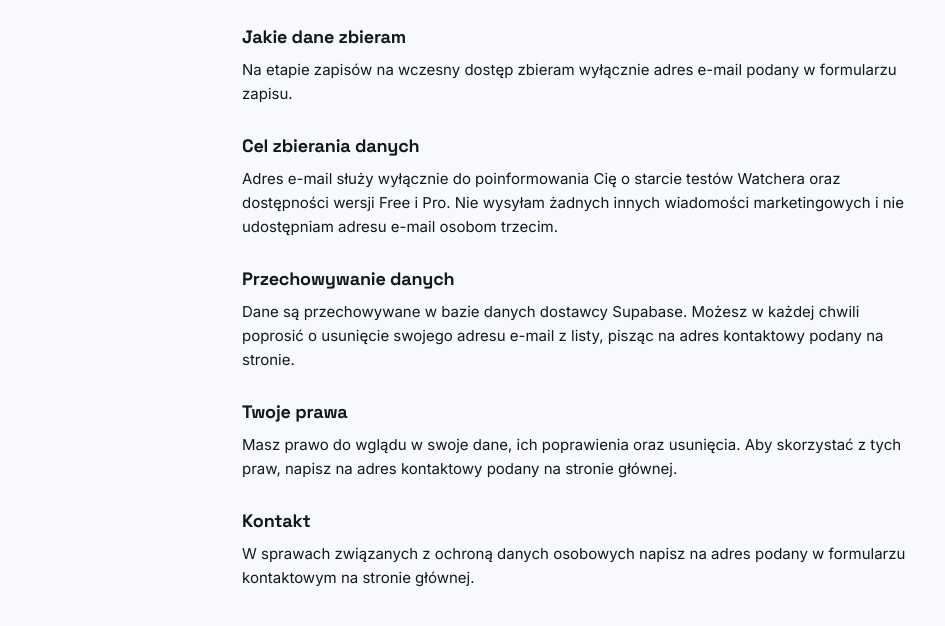
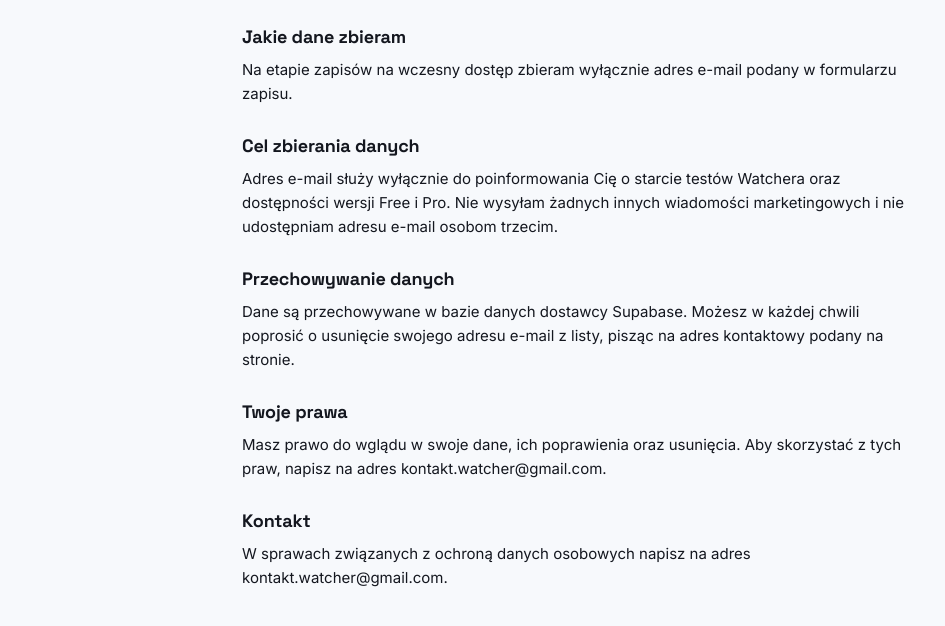
Before and after one commit to Watcher-app/watcher-landing, a plain HTML site: page polityka-prywatnosci.html in a window 1280 px wide. Shown: the part 320-946 px from the top of the page, without its empty margins (62-1007 px from the left). Drawn offline with Linux system fonts and the light colour scheme.

Commit message:
Update contact email in privacy policy

```diff
--- a/polityka-prywatnosci.html
+++ b/polityka-prywatnosci.html
@@ -37,10 +37,10 @@
   <p>Dane są przechowywane w bazie danych dostawcy Supabase. Możesz w każdej chwili poprosić o usunięcie swojego adresu e-mail z listy, pisząc na adres kontaktowy podany na stronie.</p>
 
   <h2>Twoje prawa</h2>
-  <p>Masz prawo do wglądu w swoje dane, ich poprawienia oraz usunięcia. Aby skorzystać z tych praw, napisz na adres kontaktowy podany na stronie głównej.</p>
+  <p>Masz prawo do wglądu w swoje dane, ich poprawienia oraz usunięcia. Aby skorzystać z tych praw, napisz na adres kontakt.watcher@gmail.com.</p>
 
   <h2>Kontakt</h2>
-  <p>W sprawach związanych z ochroną danych osobowych napisz na adres podany w formularzu kontaktowym na stronie głównej.</p>
+  <p>W sprawach związanych z ochroną danych osobowych napisz na adres kontakt.watcher@gmail.com.</p>
 </div>
 </body>
 </html>
```
